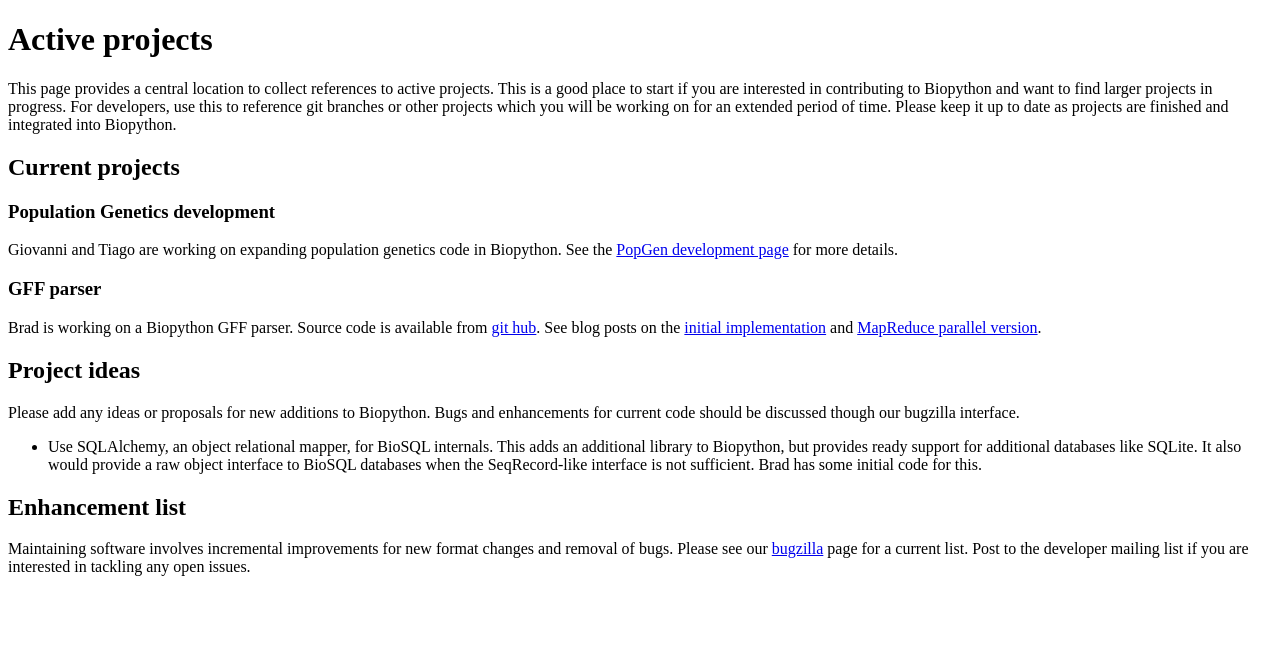
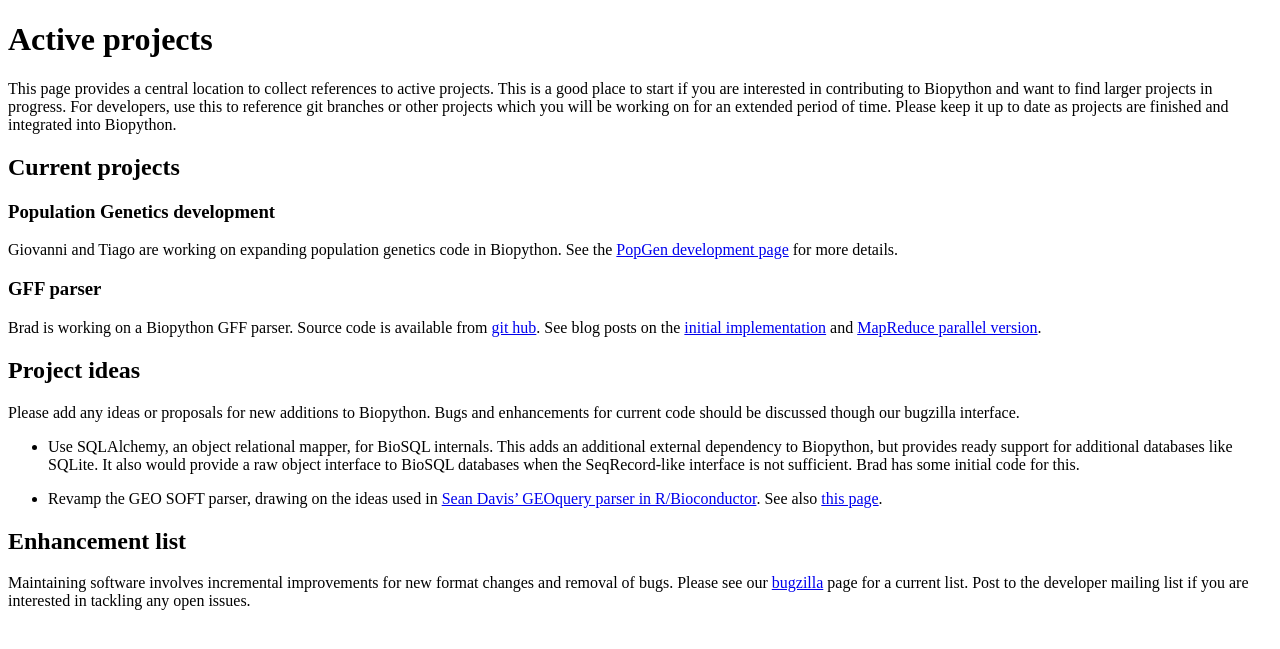
Before and after one commit to biopython/biopython.github.io, a Jekyll site: the page built from wiki/Active_projects.md, in a window 1280 px wide. Shown: the top 649 px of the page. Built offline with Jekyll 4.4.1, drawn with Linux system fonts in a browser that asks for light colours.

Commit message:
/* Project ideas */

```diff
--- a/wiki/Active_projects.md
+++ b/wiki/Active_projects.md
@@ -38,10 +38,18 @@ and enhancements for current code should be discussed though our
 bugzilla interface.
 
 -   Use SQLAlchemy, an object relational mapper, for BioSQL internals.
-    This adds an additional library to Biopython, but provides ready
-    support for additional databases like SQLite. It also would provide
-    a raw object interface to BioSQL databases when the SeqRecord-like
-    interface is not sufficient. Brad has some initial code for this.
+    This adds an additional external dependency to Biopython, but
+    provides ready support for additional databases like SQLite. It also
+    would provide a raw object interface to BioSQL databases when the
+    SeqRecord-like interface is not sufficient. Brad has some initial
+    code for this.
+
+<!-- -->
+
+-   Revamp the GEO SOFT parser, drawing on the ideas used in [Sean
+    Davis' GEOquery parser in
+    R/Bioconductor](http://www.bioconductor.org/packages/bioc/html/GEOquery.html).
+    See also [this page](http://www.warwick.ac.uk/go/peter_cock/r/geo/).
 
 Enhancement list
 ----------------
```
Also changed, not shown: 1 other file.
